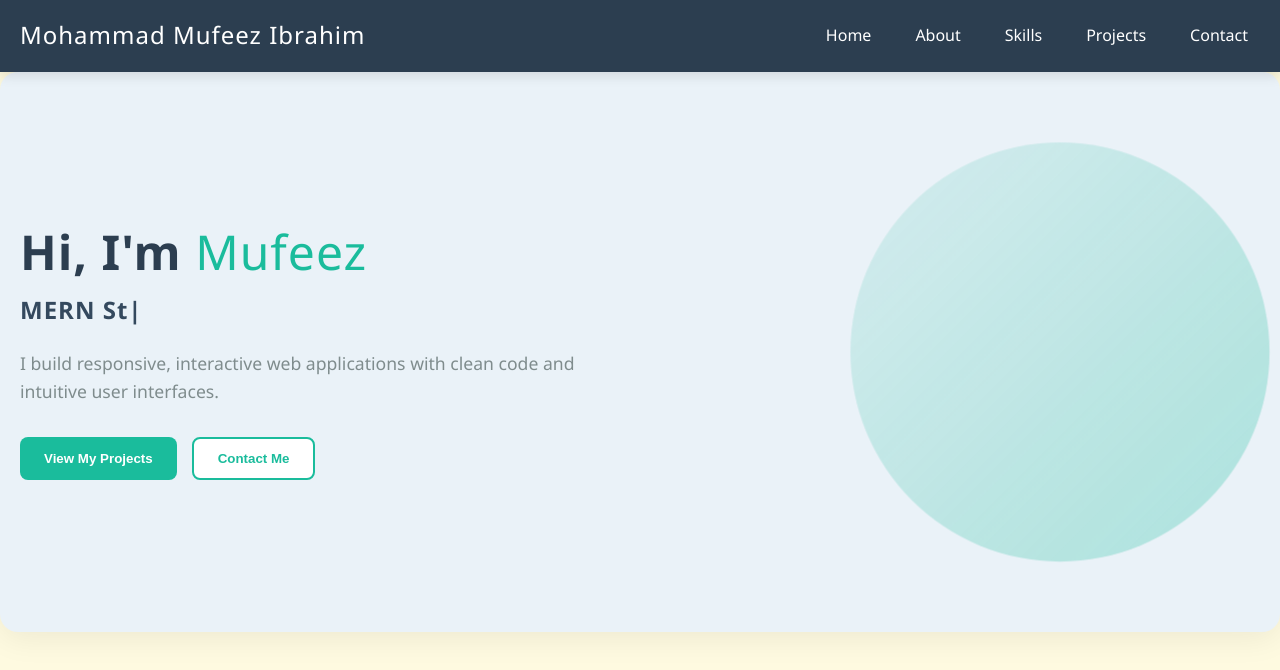
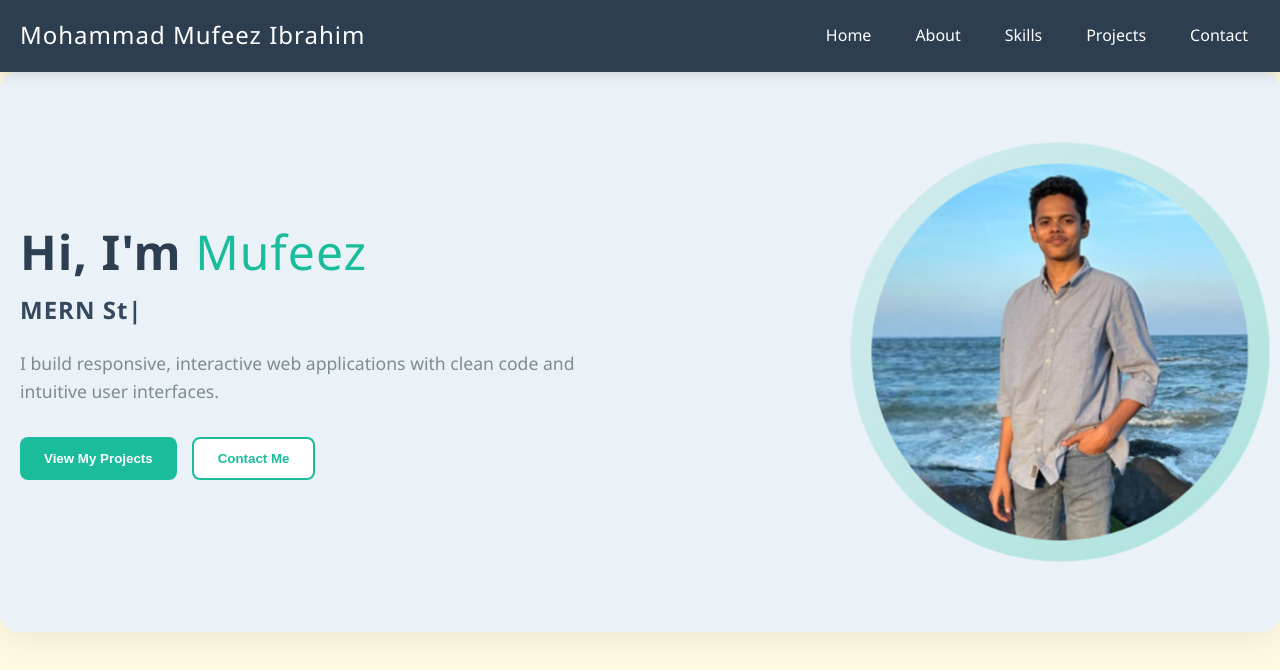
Before and after one commit to IBRAHIM-MUFEEZ/Portfolio, a React (Create React App) app: page / in a window 1280 px wide. Shown: the top 670 px of the page. Built offline with nearby package versions, Linux system fonts and the light colour scheme.

Commit message:
Profile pic add

```diff
--- a/src/components/About.js
+++ b/src/components/About.js
@@ -11,20 +11,27 @@ const About = () => {
     },
     {
       id: 2,
-      degree: "B.Tech. (CSE)",
+      degree: "MBA (Master of Business Administration) in Finance Management",
+      institute: "Andhra University",
+      year: "Sept 2024 - Present",
+    },
+    {
+      id: 3,
+      degree:
+        "Bachelor of Technology (B.Tech.) in Computer Science and Engineering (Information Technology)",
       institute: "SRM Institute of Science and Technology",
       year: "2020 - 2024",
       gpa: "GPA: 8.46/10",
     },
     {
-      id: 3,
+      id: 4,
       degree: "Higher Secondary",
       institute: "Sri Chaitanya Junior College",
       year: "2018 - 2020",
       percentage: "90.6%",
     },
     {
-      id: 4,
+      id: 5,
       degree: "Secondary",
       institute: "Don Bosco's English Medium High School",
       year: "2017 - 2018",
--- a/src/components/Home.css
+++ b/src/components/Home.css
@@ -92,7 +92,18 @@
   background: linear-gradient(135deg, rgba(26, 188, 156, 0.1), rgba(26, 188, 156, 0.3));
   position: relative;
   animation: pulse 4s infinite;
+  display: flex;
+  justify-content: center;
+  align-items: center;
 }
+
+.profile-pic {
+  width: 90%;
+  height: 90%;
+  border-radius: 50%;
+  object-fit: cover;
+}
+
 
 @keyframes pulse {
   0% {
--- a/src/components/Home.js
+++ b/src/components/Home.js
@@ -70,7 +70,13 @@ const Home = () => {
         </div>
       </div>
       <div className="hero-image">
-        <div className="animated-circle"></div>
+        <div className="animated-circle">
+          <img
+            src="/IMG_2314-PhotoRoom-modified.png"
+            alt="Mufeez Ibrahim"
+            className="profile-pic"
+          />
+        </div>
       </div>
     </section>
   );
```
Also changed, not shown: public/IMG_2314-PhotoRoom-modified.png (added).
